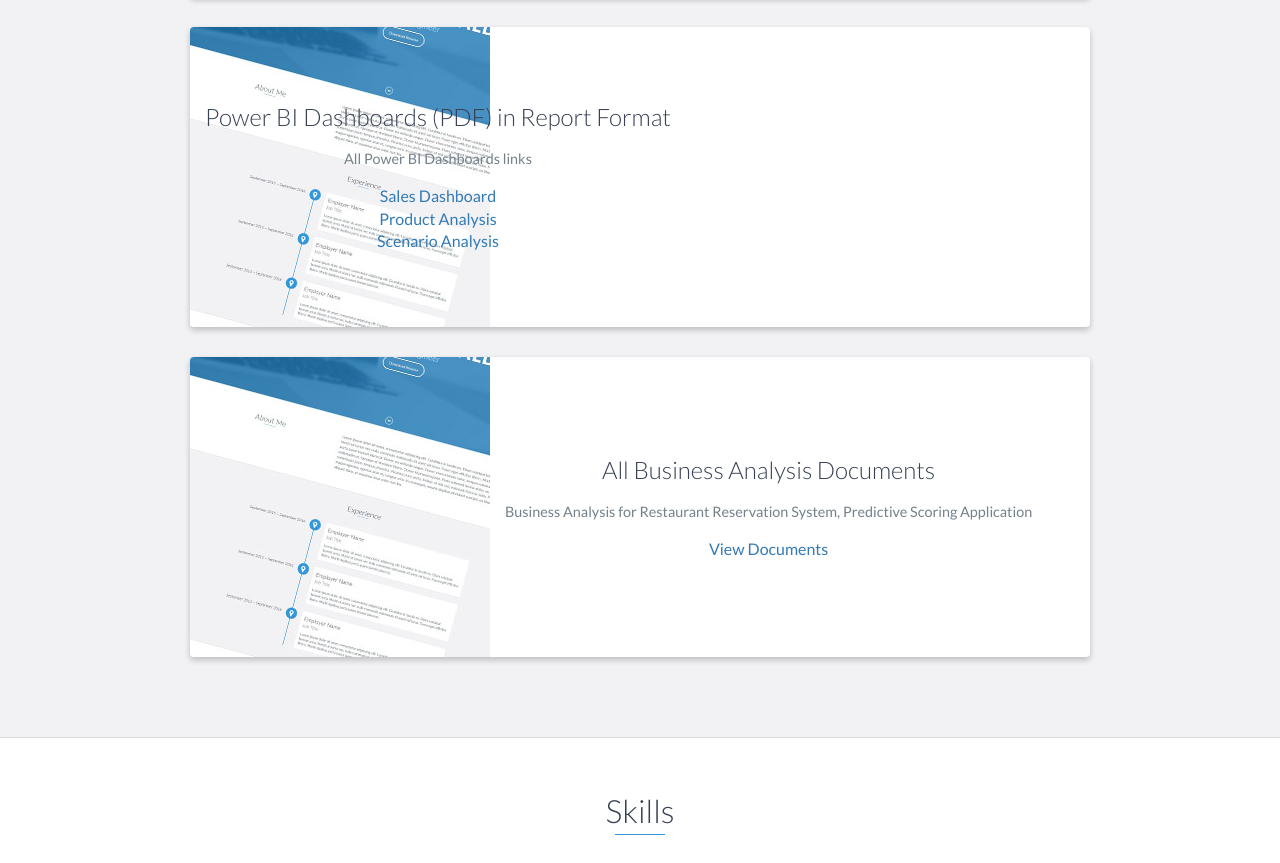
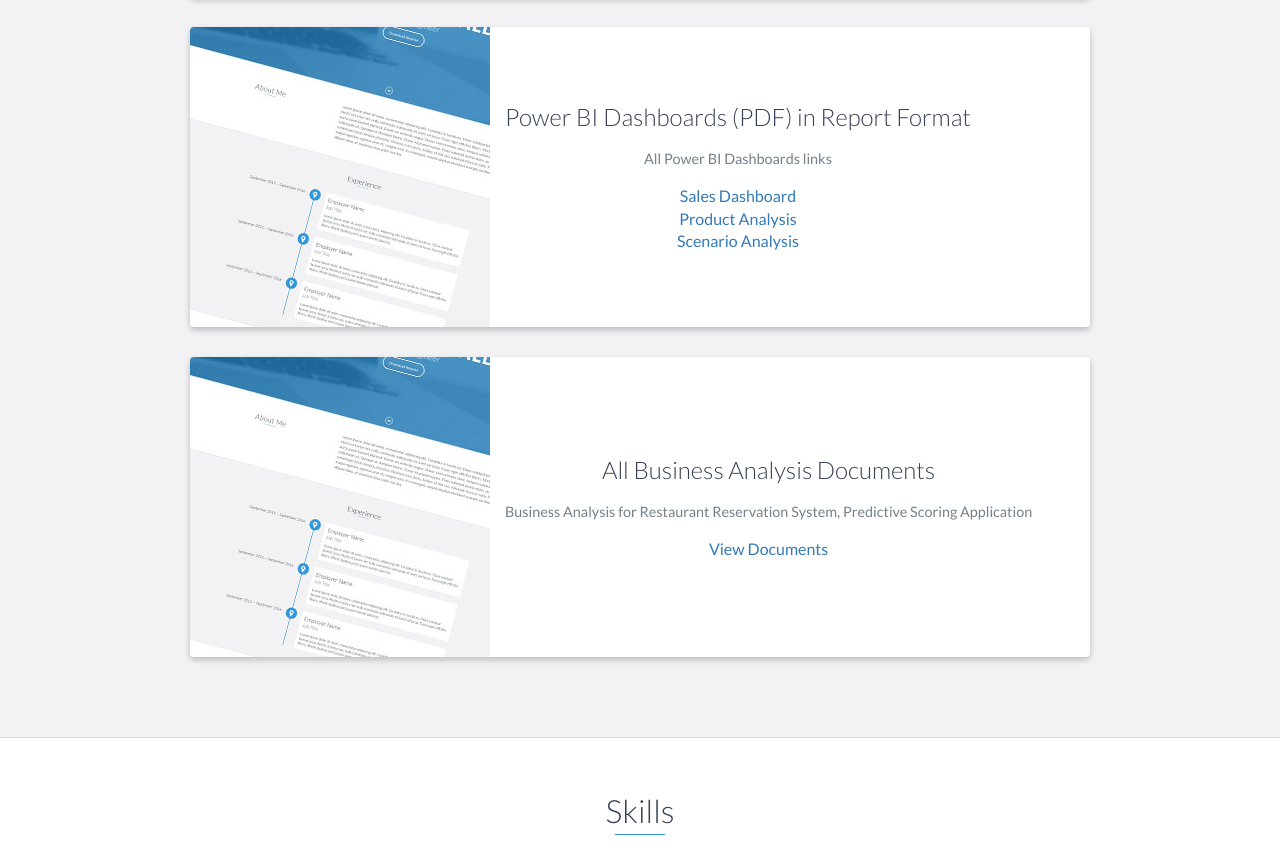
Before and after one commit to sohamk/Portfolio, a website: page index.html in a window 1280 px wide. Shown: the part 3913-4776 px from the top of the page. Drawn offline with nearby package versions, Linux system fonts and the light colour scheme.

Commit message:
Update index.html

```diff
--- a/index.html
+++ b/index.html
@@ -277,7 +277,7 @@
                         <img src="images/project.jpg" />
                     </div>
                     <!-- End .project-image -->
-                    <div class="project-info" style="display: block; margin-left: auto; margin-right: auto; ">
+                    <div class="project-info">
                         <h3>
 				Power BI Dashboards (PDF) in Report Format</h3>
                         <p>
```
